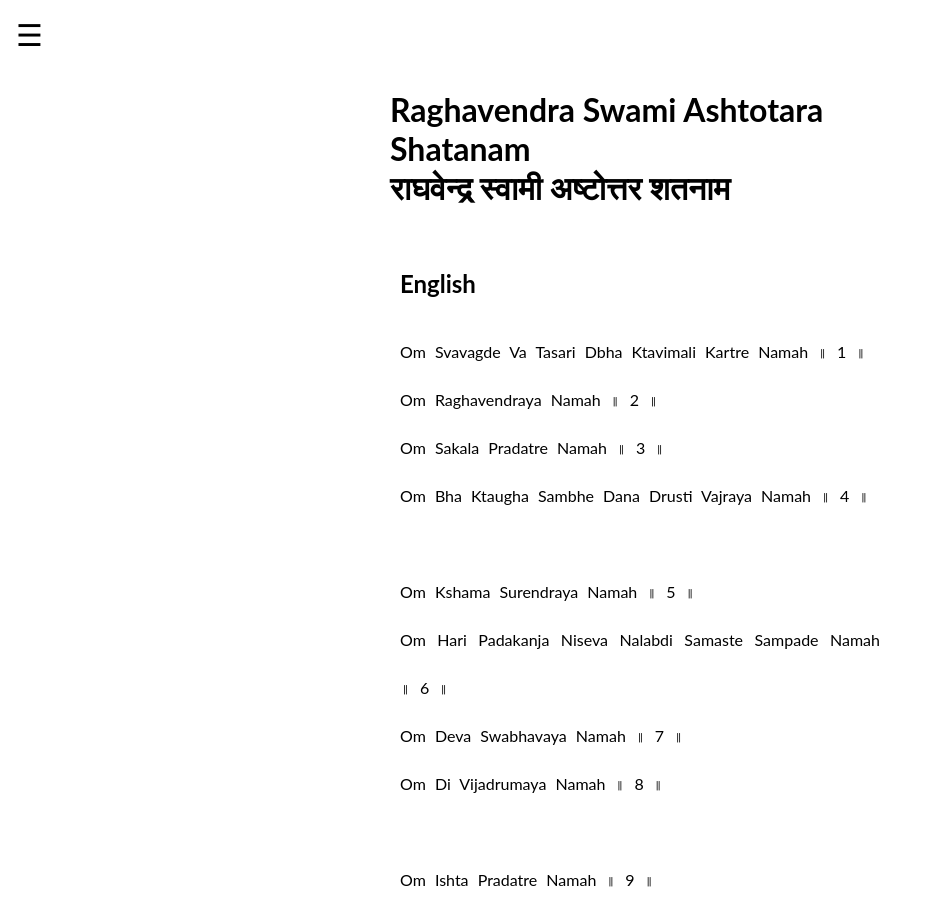
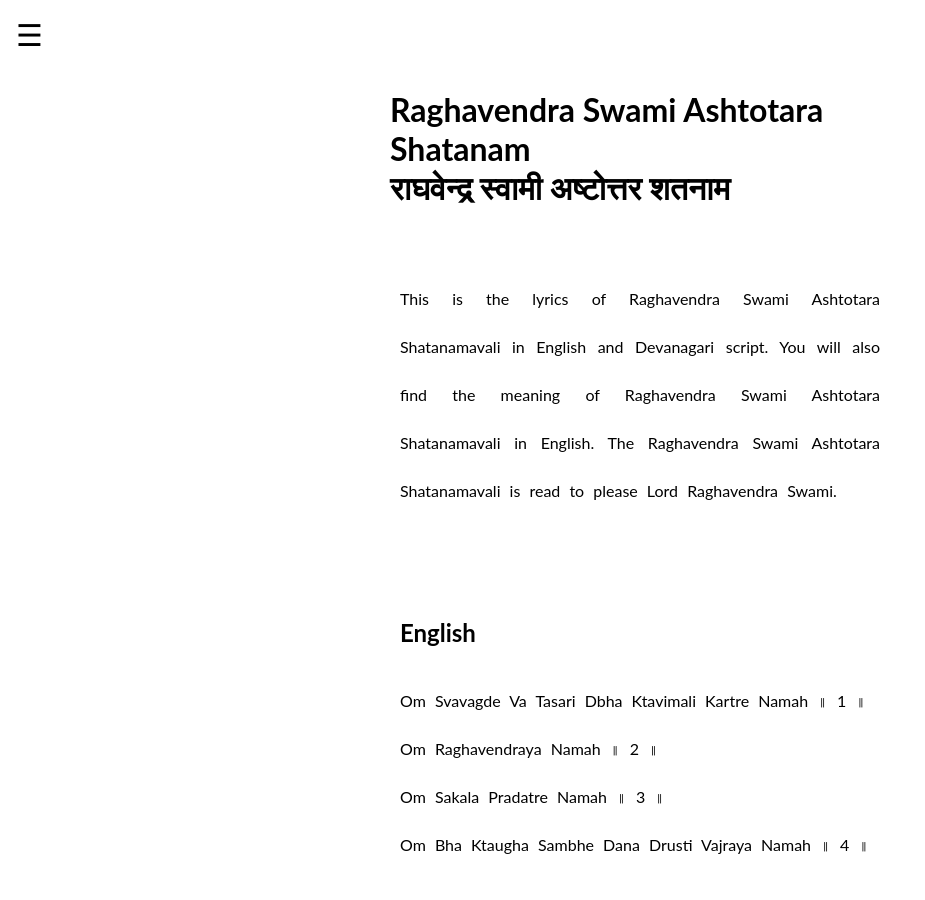
Before and after one commit to abhishekdjoshi/abhishekdjoshi.kclstr.io, a Jekyll site: the page pages/raghavendra/ashtotara_shatanam.html, which Jekyll copies as it is, in a window 1280 px wide and 900 px high. Shown: the whole window, without its empty margins (0-925 px from the left). Built offline with Jekyll 4.4.1, drawn with Linux system fonts in a browser that asks for light colours; a script that is not in the unit is left out; some of the changed lines change nothing that is shown.

Commit message:
Update ashtotara_shatanam.html

```diff
--- a/pages/raghavendra/ashtotara_shatanam.html
+++ b/pages/raghavendra/ashtotara_shatanam.html
@@ -6,17 +6,7 @@
     <meta http-equiv="Content-Type" content="text/html; charset=UTF-8" />
     <meta
       name="description"
-      content="Learn the Raghavendra Swami Ashtotara Shatanamavali of Lord Raghavendra Swami.
-      Read Raghavendra Swami Ashtotara Shatanamavali lyrics in English, and Raghavendra Swami Ashtotara Shatanamavali lyrics in Hindi or Sanskrit.
-      Also get the meaning of Raghavendra Swami Ashtotara Shatanamavali lyrics in English.
-      Convey your prayers to Lord Raghavendra Swami through Raghavendra Swami Ashtotara Shatanamavali lyrics.
-      According to mythology, Raghavendra Swami Ashtotara Shatanamavali lyrics is read to please Lord Raghavendra Swami.
-      Learn the Raghavendra Swami Ashtottara Shatanamavali of Lord Raghavendra Swami.
-      Read Raghavendra Swami Ashtottara Shatanamavali lyrics in English, and Raghavendra Swami Ashtottara Shatanamavali lyrics in Hindi or Sanskrit.
-      Also get the meaning of Raghavendra Swami Ashtottara Shatanamavali lyrics in English.
-      Convey your prayers to Lord Raghavendra Swami through Raghavendra Swami Ashtottara Shatanamavali lyrics.
-      According to mythology, Raghavendra Swami Ashtottara Shatanamavali lyrics is read to please Lord Raghavendra Swami.
-      "
+      content="Learn Raghavendra Swami Ashtotara Shatanamavali. Read the lyrics in English and Hindi or Sanskrit, and get its meaning in English."
     />
     <meta
       name="keywords"
@@ -142,7 +132,7 @@
       });
     </script>
   </head>
-  <body>
+  <body onselectstart="return false;">
     <!--Added below on 18th Feb 2020 at 8:15 PM-->
     <div id="mySidenav" class="sidenav">
       <a href="javascript:void(0)" class="closebtn" onclick="closeNav()"
@@ -175,6 +165,14 @@
         राघवेन्द्र स्वामी अष्टोत्तर शतनाम
       </h1>
       <br />
+
+      <p>
+        This is the lyrics of Raghavendra Swami Ashtotara Shatanamavali in
+        English and Devanagari script. You will also find the meaning of
+        Raghavendra Swami Ashtotara Shatanamavali in English. The Raghavendra
+        Swami Ashtotara Shatanamavali is read to please Lord Raghavendra Swami.
+      </p>
+      <br /><br /><br />
 
       <h2>English</h2>
       <p>
```
